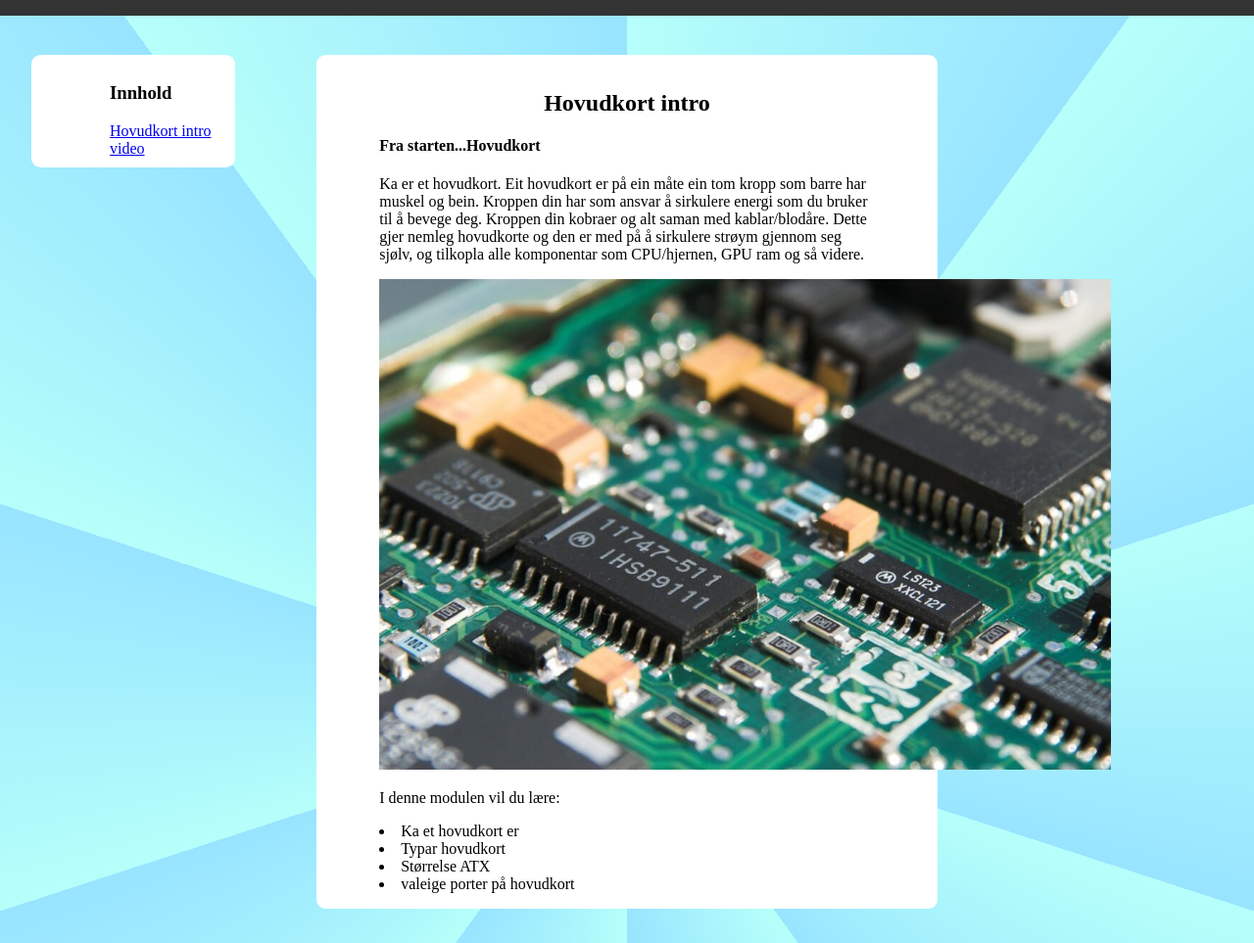
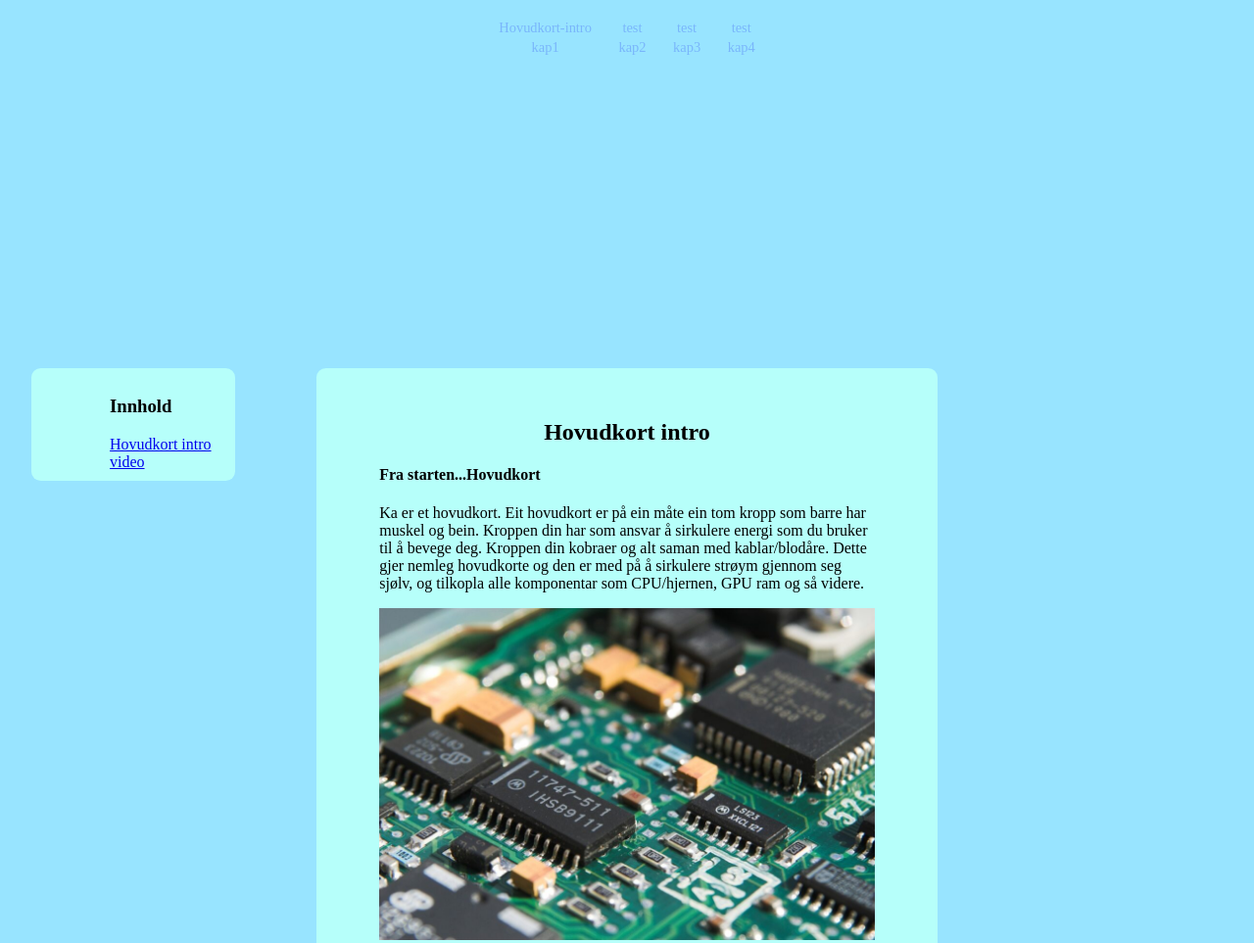
Before and after one commit to SigHelLun/Kursmodul-mobo, a plain HTML site: page course.html in a window 1280 px wide. Shown: the top 963 px of the page at 98% size. Drawn offline with Linux system fonts and the light colour scheme.

Commit message:
update header different background

```diff
--- a/Index.html
+++ b/course.html
@@ -7,13 +7,18 @@
     <title>kursmodul</title>
   </head>
   <body>
-    <div id="header">
-      <p></p>
-      <!-- <li><a class="active" href="Index.html">Motherboard</a></li>
-        <li><a href="#kontakt">Kontakt</a></li>
-        <li style="float:right"><a href="#log-in">log-in</a></li> -->
-    </div>
 
+<div class="navbar">
+  <header>
+
+  <ul>
+    <li><a href="#">Hovudkort-intro <br>kap1</li></a>
+    <li><a href="#">test <br>kap2</li></a>
+    <li><a href="#">test <br>kap3</li></a>
+    <li><a href="#">test <br>kap4</li></a>
+  </ul>
+</header>
+</div>
     <div id="overview">
       <div id="mb1intro">
       <h2>Hovudkort intro</h1>
@@ -23,7 +28,7 @@
          Kroppen din har som ansvar å sirkulere energi som du bruker til å bevege deg.
          Kroppen din kobraer og alt saman med kablar/blodåre. Dette gjer nemleg hovudkorte og den er med på å sirkulere strøym gjennom seg sjølv,
           og tilkopla alle komponentar som CPU/hjernen, GPU ram og så videre. </p>
-          <img src="images-video/mbshit.jpg" alt="" width="747rem">
+          <img src="images-video/mbshit.jpg" alt="">
             <p>I denne modulen vil du lære:</p>
 	            <li>Ka et hovudkort er</li>
 	            <li>Typar hovudkort</li>
@@ -58,6 +63,6 @@
       </div>
     </div>
 
-    <script src="javascript/main.js"></script>
+    <script src="javascript/course.js"></script>
   </body>
 </html>
--- a/css/main.css
+++ b/css/main.css
@@ -4,48 +4,77 @@
   B6FFFA lys
 */
 body {
-  background-image: repeating-conic-gradient(
-    #B6FFFA 10%,
+/*   background-image: repeating-conic-gradient(
+   #B6FFFA 10%,
     #98E4FF 20%
-  );
+  ); */
+  background-color: #98E4FF;
+}
+
+.navbar header{
+  width: 100%;
+  height: 20rem;
+}
+.navbar ul{
+font-family: var(--font-serif);
+overflow-wrap: break-word;
+line-height: 1.8;
+-webkit-text-size-adjust: 100%;
+--font-serif: "IBM Plex Serif", serif;
+--font-sans: "IBM Plex Sans", sans-serif;
+--font-mono: "IBM Plex Mono", monospace;
+--font-main-title: "Phantom Sans", "IBM Plex Serif", serif;
+--toc-width: 0px;
+font-size: .95em;
+box-sizing: border-box;
+padding: 3px 0 4px;
+margin: 0;
+list-style-type: none;
+display: flex;
+gap: 16px;
+align-items: center;
+justify-content: center;
+}
+.navbar li{
+  font-family: var(--font-serif);
+  overflow-wrap: break-word;
+  line-height: 1.8;
+  -webkit-text-size-adjust: 100%;
+  --font-serif: "IBM Plex Serif", serif;
+  --font-sans: "IBM Plex Sans", sans-serif;
+  --font-mono: "IBM Plex Mono", monospace;
+  --font-main-title: "Phantom Sans", "IBM Plex Serif", serif;
+  --toc-width: 0px;
+  font-size: .95em;
+  list-style-type: none;
+  box-sizing: border-box;
+  position: relative;
+  transition: opacity .2s ease-in-out;
+  opacity: 0.2;
+}
+.navbar a{
+  font-family: var(--font-serif);
+  -webkit-text-size-adjust: 100%;
+  list-style-type: none;
+  text-decoration: none;
+  display: block;
+  text-align: center;
+  line-height: 1.4;
+  padding: 0.5em 0.4em;
 }
 /* alt under header ligger under */
 #header {
   list-style-type: none;
-  margin: 0;
-  padding: 0;
+  margin: 0rem;
+  padding: 1rem;
   overflow: hidden;
-  background-color: #333;
+  background-color: #687EFF;
   position: fixed;
   right: 0rem;
   left: 0rem;
   top: 0rem;
 }
 
-/* #header li {
-  float: left;
-  border-right: 0.1rem solid #bbb;
-}
-
-#header li:last-child {
-  border-right: none;
-}
-
-#header li a {
-  display: block;
-  color: white;
-  text-align: center;
-  padding: 1rem 0.7rem;
-  text-decoration: none;
-}
-
-#header li a:hover:not(.active) {
-  background-color: #111;
-}
-
-.active {
-  background-color: #4a5450;
-} */
 
 /* all under kapcontent ligger under */
 #kapcontent {
@@ -61,7 +90,7 @@ body {
   margin-left: auto;
   margin-right: auto;
   width: 50%;
-  background-color: #ffffff;
+  background-color: #B6FFFA;
   padding-top: 0.6rem;
   padding-left: 5rem;
   padding-bottom: 0.6rem;
@@ -87,9 +116,13 @@ body {
   margin-left: auto;
   margin-right: auto;
   width: 40%;
-  background-color: #ffffff;
-  padding: 1rem 4rem;
+  background-color: #B6FFFA;
+  padding: 2rem 4rem;
   border-radius: 0.6rem;
+
+}
+#mb1intro img{
+ width: 100%;
 }
 #video {
   display: block;
@@ -97,7 +130,7 @@ body {
   margin-right: auto;
   width: 40%;
   margin-top: 3rem;
-  background-color: #fffdfd;
+  background-color: #B6FFFA;
   padding: 1rem 4rem;
   border-radius: 0.6rem;
 }
@@ -107,7 +140,7 @@ body {
   margin-right: auto;
   width: 40%;
   margin-top: 3rem;
-  background-color: #ffffff;
+  background-color: #B6FFFA;
   padding: 1rem 4rem;
   border-radius: 0.6rem;
 
```
Also changed, not shown: javascript/course.js (renamed from javascript/main.js, +0 -10 lines), Gruper.txt (deleted), images-video/mb.webp (renamed from images-video/3058310_7e5ffafed550.webp), images-video/pop.jpg (renamed from images-video/pop.webp), 1 other file.
